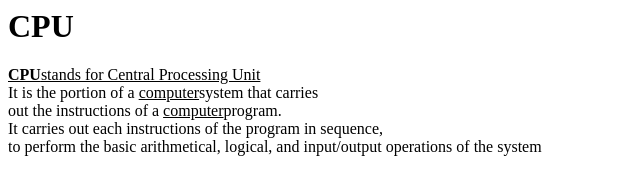
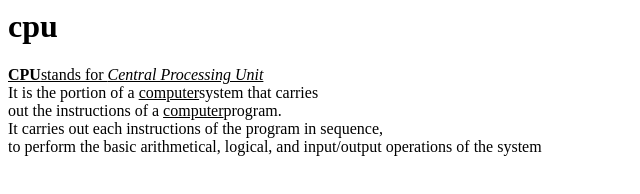
Before and after one commit to iamneo-production/adeddbcdbdadaeccdfffebaeceaec, a website: page public/index.html in a window 1280 px wide. Shown: the full height of the page, 0-640 px from the left. Drawn offline with Linux system fonts and the light colour scheme.

Commit message:
Backup Commit

```diff
--- a/public/index.html
+++ b/public/index.html
@@ -3,8 +3,8 @@
         <title> SAMPLE OUTPUT: </title>
     </head>
     <body>
-        <h1> CPU </h1>
-        <p><u><b>CPU</b>stands for Central Processing Unit</u><br>
+        <h1> <b>cpu</b></h1>
+        <p><u><b>CPU</b>stands for <i>Central Processing Unit</i></u><br>
         It is the portion of a <u>computer</u>system that carries<br>
         out the instructions of a <u>computer</u>program.<br>
         It carries out each instructions of the program in sequence,<br>
```
